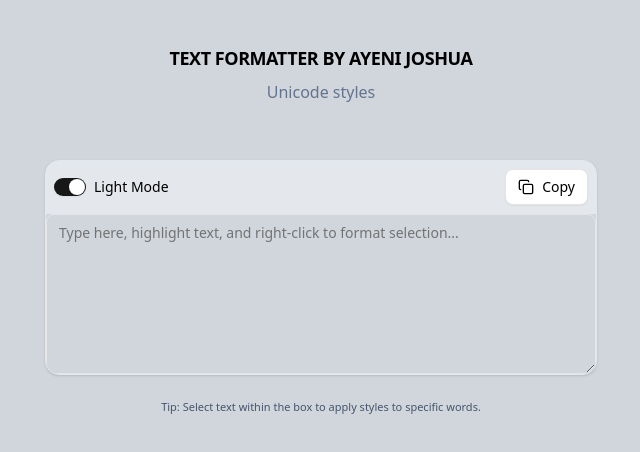
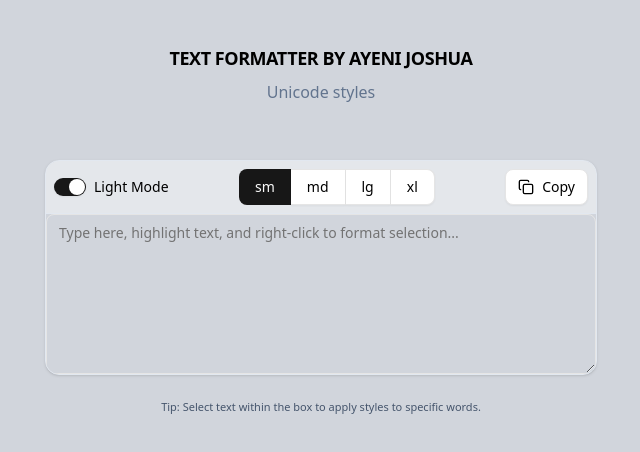
Before and after one commit to Joedaprocodes/text-formatter, a React (Vite) app: page / in a window 1280 px wide. Shown: the top 452 px of the page, without its empty margins (319-959 px from the left). Built offline with nearby package versions, Linux system fonts and the light colour scheme; what tailwind-animate would draw is missing.

Commit message:
Text size editing

```diff
--- a/src/App.jsx
+++ b/src/App.jsx
@@ -20,10 +20,12 @@ import { Button } from "@/components/ui/button"
 import { ButtonGroup } from "@/components/ui/button-group"
 import './App.css'
 import { useState, useRef, useEffect } from 'react'
-import { Copy, CopyCheck, UserCircle } from "lucide-react";
+import { Copy, CopyCheck, Minus, Plus, RefreshCcw, RefreshCw, UserCircle } from "lucide-react";
 
 function App() {
   const [text, setText] = useState('');
+  const textSizes = { sm: 'text-sm', md: 'text-md', lg: 'text-lg', xl: 'text-xl' };
+  const [fontSize, setFontSize] = useState(textSizes['sm']);
   const [selectedStyle, setSelectedStyle] = useState('bold');
   const [copied, setCopied] = useState(false);
   const [isDark, setIsDark] = useState(JSON.parse(localStorage.getItem("dark")))
@@ -183,6 +185,16 @@ function App() {
                   >Light Mode</Label>
                 </div>
                 <ButtonGroup>
+                  {Object.keys(textSizes).map((size) => (
+                    <Button key={size}
+                      variant={fontSize === textSizes[size] ? "default" : "outline"}
+                      onClick={() => setFontSize(textSizes[size])}
+                    >
+                      {size}
+                    </Button>
+                  ))}
+                </ButtonGroup>
+                <ButtonGroup>
                   <Button variant="outline" onClick={() => copyFinalToClipboard()}
                     className="cursor-pointer"
                   >
@@ -191,12 +203,17 @@ function App() {
                 </ButtonGroup>
               </div>
 
-              <Textarea
+              <textarea
                 ref={textareaRef}
-                className='text-black dark:text-white min-h-40 selection:bg-black selection:text-white dark:selection:bg-white dark:selection:text-black'
+                class={`border-input placeholder:text-muted-foreground focus-visible:border-ring
+                focus-visible:ring-ring/50 aria-invalid:ring-destructive/20 dark:aria-invalid:ring-destructive/40
+                 aria-invalid:border-destructive dark:bg-input/30 flex field-sizing-content w-full rounded-md border
+                 bg-transparent px-3 py-2 shadow-xs transition-[color,box-shadow] outline-none focus-visible:ring-[3px]
+                  disabled:cursor-not-allowed disabled:opacity-50 text-black dark:text-white min-h-40
+                   selection:bg-black selection:text-white dark:selection:bg-white dark:selection:text-black ${fontSize}`}
+                // className={`text-black dark:text-white min-h-40 selection:bg-black selection:text-white dark:selection:bg-white dark:selection:text-black ${fontSize}`}
                 placeholder="Type here, highlight text, and right-click to format selection..."
                 value={text}
-                // value={convertToUnicodeStyle(text, selectedStyle)}
                 onChange={(e) => setText(e.target.value)}
               />
             </div>
```
Lines whose indentation alone changed are shown as unchanged.
